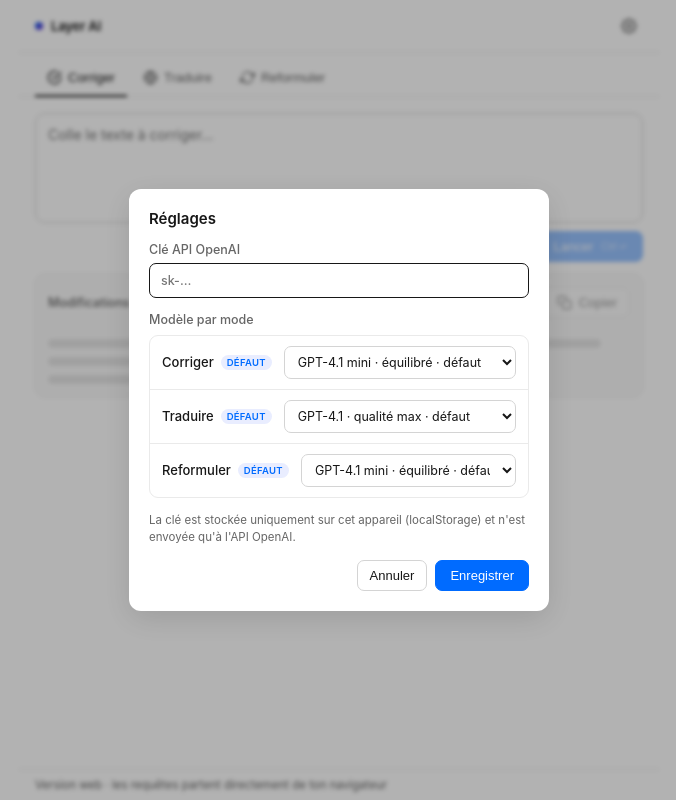
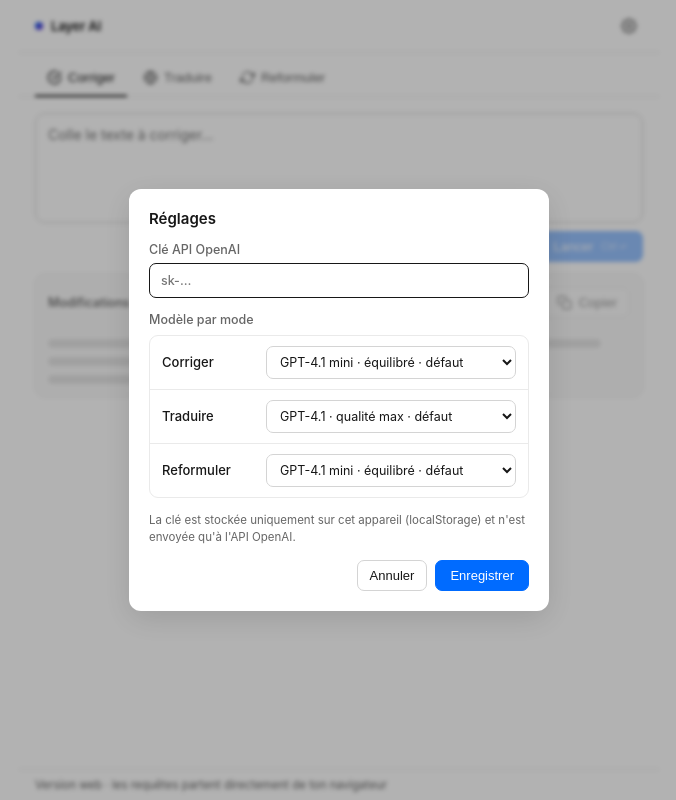
Before and after one commit to johndoe-amsa/Layer-AI, a React (Vite) app: page / in a window 1280 px wide. Both pictures are taken after a click on the button "Réglages". Shown: the whole page, without its empty margins (301-977 px from the left). Built offline with nearby package versions, Linux system fonts and the light colour scheme.

Commit message:
Retirer le badge défaut et aligner les sélecteurs de modèle
- Suppression du badge « DÉFAUT » redondant (l'info « · défaut » figure déjà
  dans le menu déroulant)
- Largeur fixe de la colonne du mode : tous les sélecteurs commencent et
  finissent à la même verticale

```diff
--- a/src/App.tsx
+++ b/src/App.tsx
@@ -431,17 +431,11 @@ function SettingsPanel({
         <div className="models-group">
           <span className="models-title">Modèle par mode</span>
           <div className="models-list">
-            {TASKS.map((t) => {
-              const current = models[t.id] ?? DEFAULT_MODELS[t.id] ?? FALLBACK_MODEL;
-              const isDefault = current === DEFAULT_MODELS[t.id];
-              return (
+            {TASKS.map((t) => (
               <div key={t.id} className="model-row">
-                  <span className="model-mode">
-                    {t.label}
-                    {isDefault && <span className="model-default-tag">défaut</span>}
-                  </span>
+                <span className="model-mode">{t.label}</span>
                 <select
-                    value={current}
+                  value={models[t.id] ?? DEFAULT_MODELS[t.id] ?? FALLBACK_MODEL}
                   onChange={(e) => setModels({ ...models, [t.id]: e.target.value })}
                 >
                   {MODELS.map((m) => (
@@ -452,8 +446,7 @@ function SettingsPanel({
                   ))}
                 </select>
               </div>
-              );
-            })}
+            ))}
           </div>
         </div>
         {isDesktop && (
--- a/src/styles.css
+++ b/src/styles.css
@@ -6,7 +6,6 @@
   --border-strong: #d4d4d4;
   --accent: oklch(0.5761 0.2508 258.23);
   --accent-fg: #ffffff;
-  --accent-soft: #e9edff;
   --error-bg: #fff0f0;
   --error-fg: #e5484d;
   --ok-fg: #1a7f37;
@@ -567,24 +566,11 @@ textarea:focus {
 }
 
 .model-mode {
-  display: flex;
-  align-items: center;
-  gap: 7px;
   flex-shrink: 0;
+  width: 92px;
   font-size: 13px;
   font-weight: 500;
   color: var(--fg);
-}
-
-.model-default-tag {
-  font-size: 9.5px;
-  font-weight: 600;
-  letter-spacing: 0.03em;
-  text-transform: uppercase;
-  color: var(--accent);
-  background: var(--accent-soft);
-  padding: 2px 6px;
-  border-radius: 999px;
 }
 
 .model-row select {
```
Lines whose indentation alone changed are shown as unchanged.
